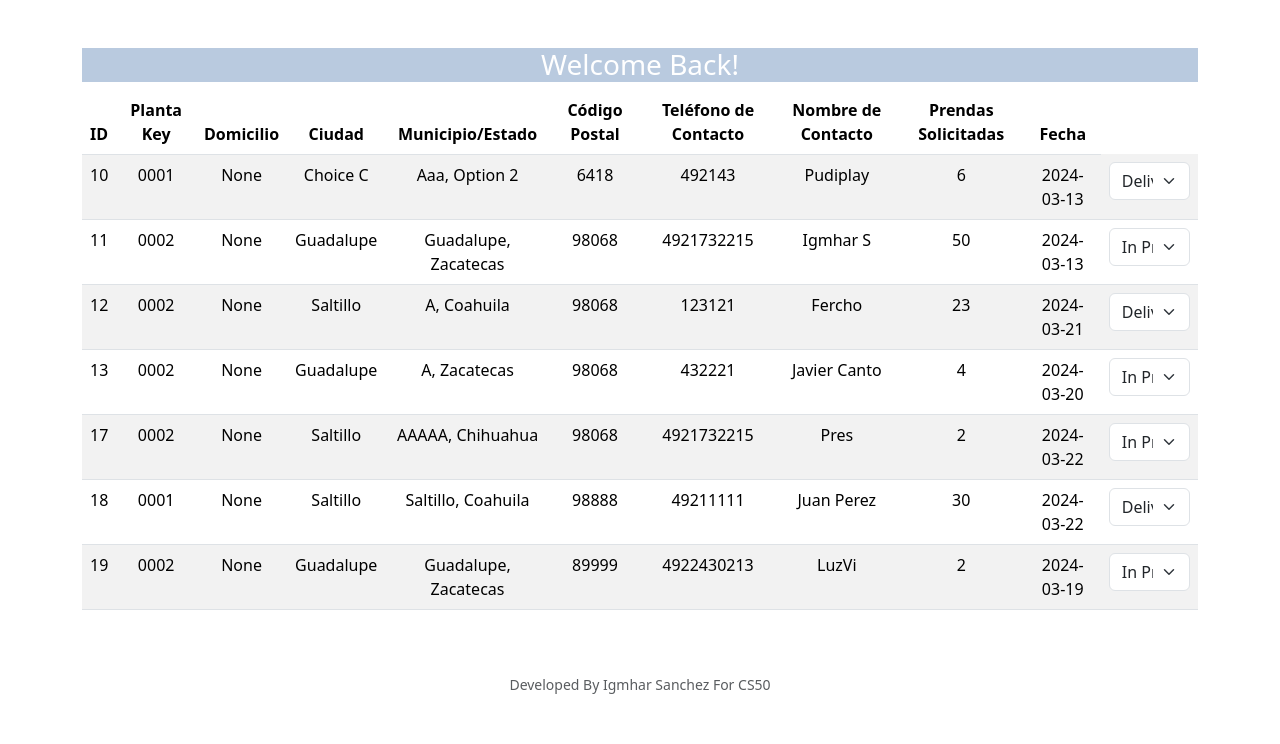
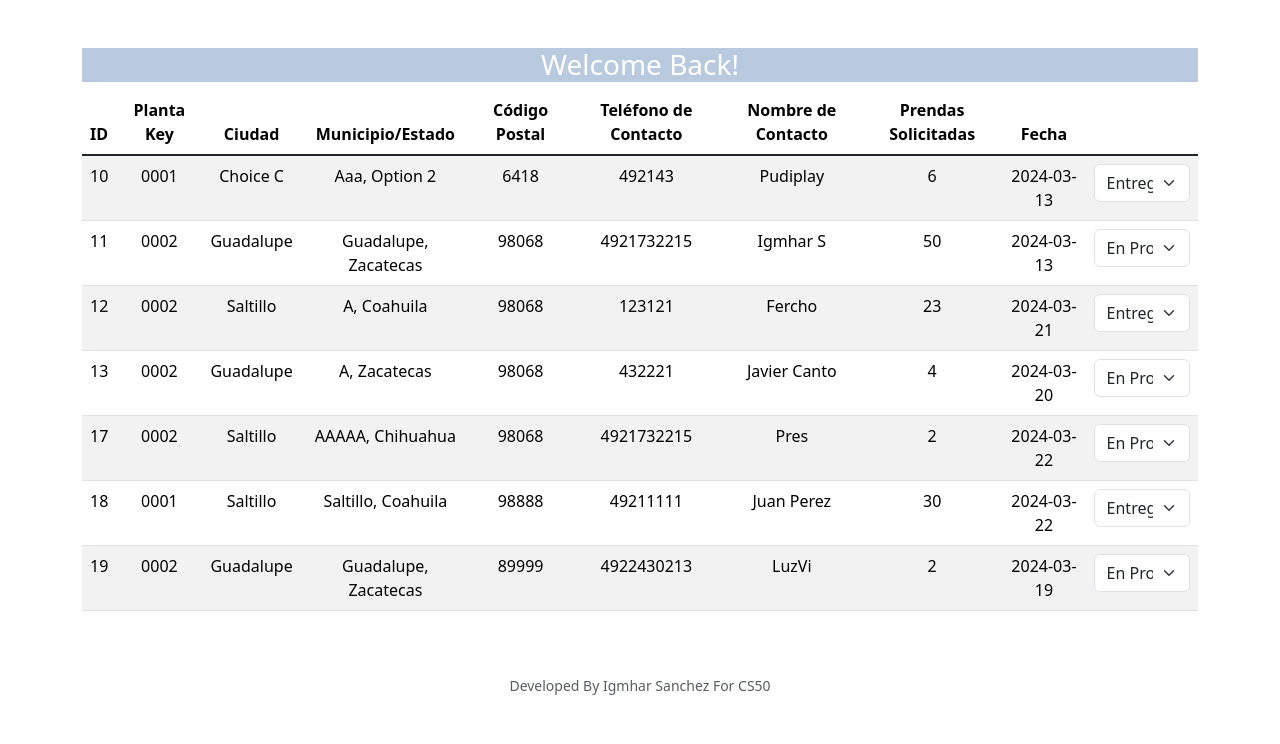
Before and after one commit to Vizard16/CS50-Final-project, a Flask app: page / in a window 1280 px wide. Shown: the part 102-846 px from the top of the page. Before the commit the page ends 796 px from the top, so only its background shows below. Run offline with Flask 3, Linux system fonts and the light colour scheme; a user stored in the database is signed in; data comes from the database, SQL or seed files in the repository; some libraries are stand-ins or nearby versions.

Commit message:
Modify esthetics

```diff
--- a/templates/index.html
+++ b/templates/index.html
@@ -16,7 +16,7 @@
             <tr>
                 <th scope="col">ID</th>
                 <th scope="col">Planta Key</th>
-                <th scope="col">Domicilio</th>
+
                 <th scope="col">Ciudad</th>
                 <th scope="col">Municipio/Estado</th>
                 <th scope="col">Código Postal</th>
@@ -26,12 +26,12 @@
                 <th scope="col">Fecha</th>
             </tr>
         </thead>
-        <tbody >
+        <tbody class="table-group-divider">
             {% for release in releases %}
                 <tr>
                     <td >{{ release.id }}</td>
                     <td>{{ release.planta_key }}</td>
-                    <td>{{ release.domicilio }}</td>
+
                     <td>{{ release.ciudad }}</td>
                     <td>{{ release.municipio_estado }}</td>
                     <td>{{ release.codigo_postal }}</td>
@@ -42,11 +42,10 @@
 
                     <td>
                         <select class="form-select form-selector" id="status-{{ release.id }}" name="{{ release.id }}">
-                            <option value="in_progress" {% if release.status == 'in_progress' %} selected {% endif %}>In Progress</option>
-                            <option value="delivered" {% if release.status == 'delivered' %} selected {% endif %}>Delivered</option>
+                            <option value="in_progress" {% if release.status == 'in_progress' %} selected {% endif %}>En Proceso</option>
+                            <option value="delivered" {% if release.status == 'delivered' %} selected {% endif %}>Entregado</option>
                         </select>
                     </td>
-
                 </tr>
             {% endfor %}
         </tbody>
```
